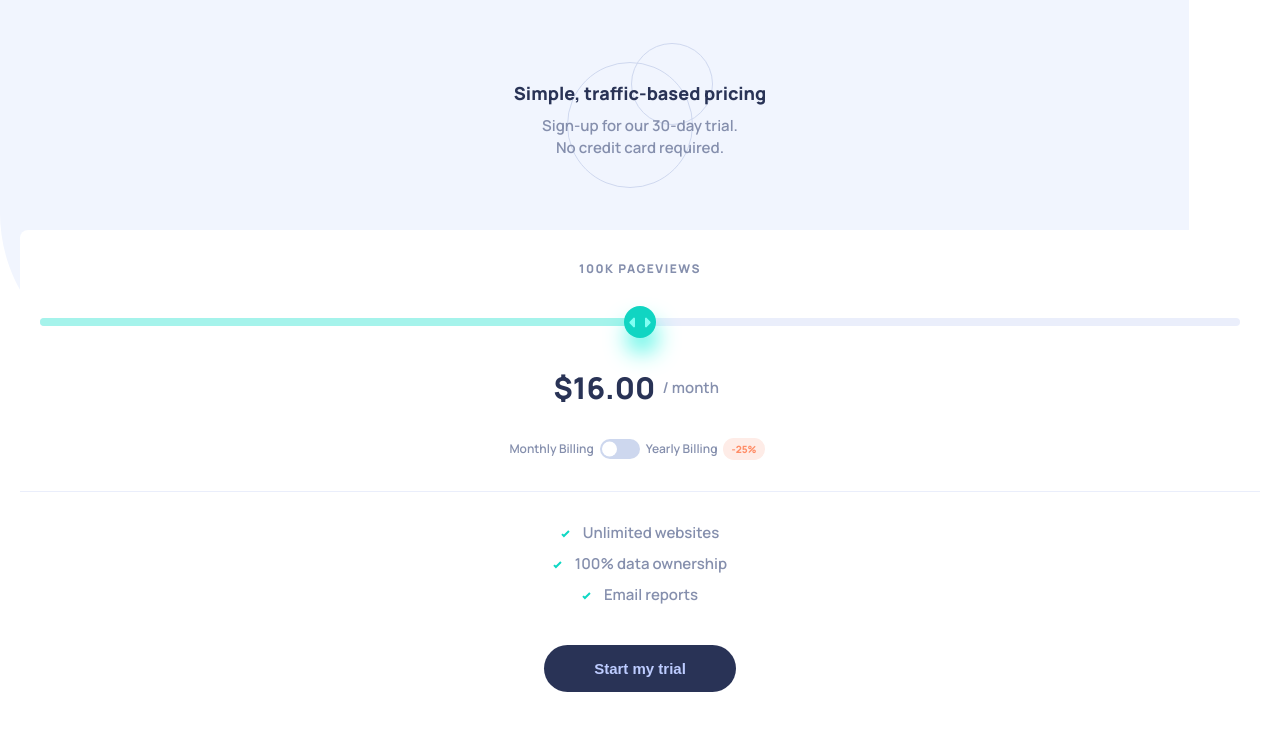
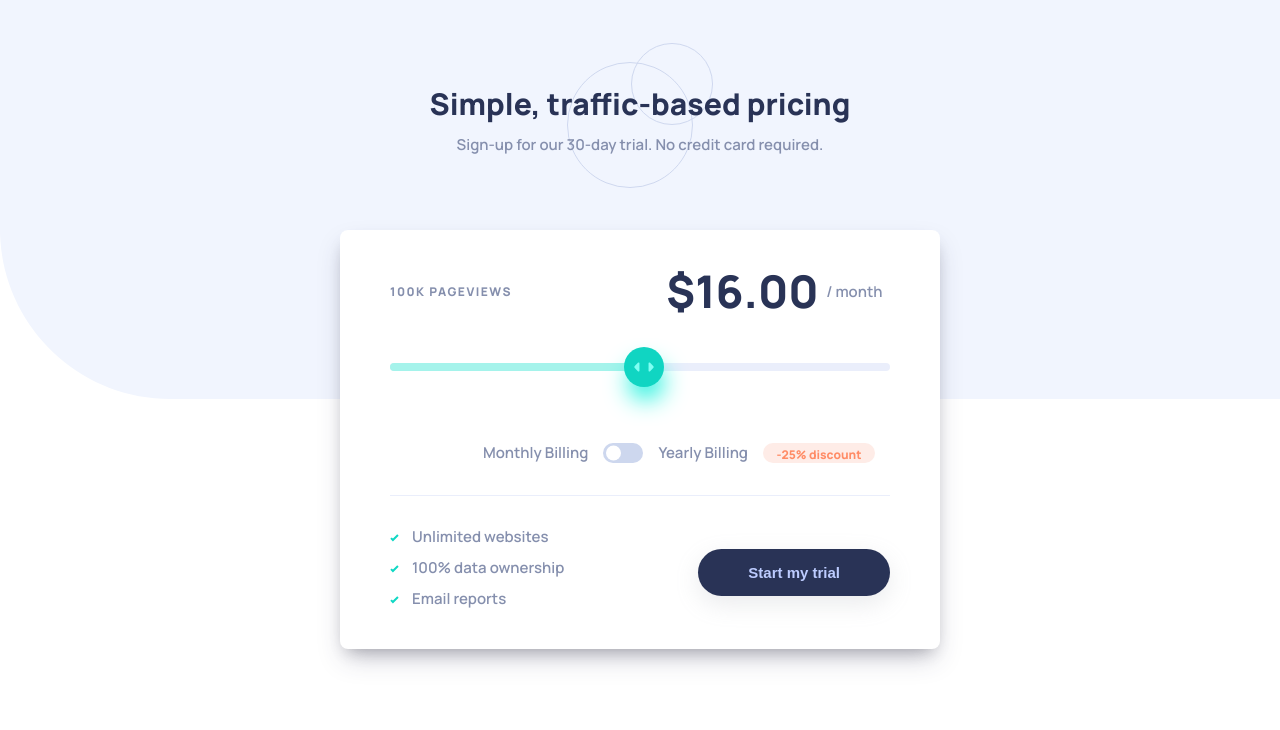
Before and after one commit to Tyson-Wellings/Front-End-Mentor-Interactive-Pricing-Component-project, a plain HTML site: page index.html in a window 1280 px wide. Drawn offline with Linux system fonts and the light colour scheme.

Commit message:
Desktop CSS layout finished next is js

```diff
--- a/index.html
+++ b/index.html
@@ -60,7 +60,7 @@
         Yearly Billing
       </p>
       <p class="percentage">
-        -25%
+        -25% discount
       </p>
     </div>
     <div id="main-content-card-bottom">
--- a/styles.css
+++ b/styles.css
@@ -63,7 +63,10 @@ main{
     background-color: white;
     box-sizing: border-box;
     border-radius: 8px;
-    width: 100%;
+    width: 335px;
+    margin: 0 auto 100px auto;
+    box-shadow: rgba(50, 50, 93, 0.25) 0px 13px 27px -5px,
+    rgba(0, 0, 0, 0.3) 0px 8px 16px -8px;
 
 }
 
@@ -250,6 +253,10 @@ main{
     font-size: 10px;
     padding: 4px 8px;
     border-radius: 10.8px;
+    width: 30px;
+    height: 12px;
+    line-height: 15px;
+    overflow: hidden;
 }
 
 #main-content-card-bottom{
@@ -277,5 +284,123 @@ main{
     background-color: var(--Dark-Desaturated-Blue);
     font-weight: 700;
     font-size: 15px;
-    margin-top: 30px;
+    margin-top: 20px;
+    box-shadow: rgba(149, 157, 165, 0.2) 0px 8px 24px;
 }
+
+@media only screen and (min-width: 1000px){
+    #pricing-form{
+        width: 670px;
+        margin: 0 auto;
+    }
+
+    #slider-padding-wrapper{
+        padding: 0 40px;
+    }
+
+    main{
+        background-size: 100%;
+        height: 100%;
+        padding: 40px;
+    }
+
+    h1{
+        font-size: 30px;
+    }
+
+    p{
+        font-size: 15px;
+    }
+
+    #intro-container{
+        margin: 0 0 40px 0;
+    }
+
+    #intro-container .regular-copy{
+        width: 100%;
+
+    }
+
+    #page-views-text{
+        grid-area: page-views;
+        padding: 0;
+        justify-self: left;
+    }
+
+    #slider-padding-wrapper{
+        grid-area: slider;
+        padding: 0;
+    }
+
+    #pricing-container{
+        grid-area: price;
+        display: flex;
+        align-items: center;
+        justify-self: end;
+    }
+
+    #billing-interval-container{
+        grid-area: billing;
+        justify-self: center;
+        justify-self: end;
+    }
+
+    #main-content-card-bottom{
+        grid-area: bottom-content;
+        flex-direction: row;
+        justify-content: space-between;
+        padding: 30px 0 0 0;
+    }
+
+    #start-my-trial-button{
+        margin: 0;
+    }
+
+    #value-propositions-container{
+        text-align: left;
+    }
+
+
+    #pricing-form{
+        padding: 30px 50px;
+        display: grid;
+        grid-template-columns: auto;
+        grid-template-rows: auto;
+        grid-template-areas:
+        "page-views price"
+        "slider slider"
+        "billing billing"
+        "bottom-content bottom-content";
+        align-items: center;
+        box-sizing: border-box;
+        width: 600px;
+
+
+    }
+
+    #price{
+        font-size: 45px;
+    }
+
+    #billing-interval-container .regular-copy, #switch-container, .percentage {
+        font-size: 15px;
+        margin: 0 15px 0 0;
+    }
+
+    .percentage{
+        font-size: 12px;
+        width: 96px;
+        line-height: auto;
+    }
+    #page-views-slider::-webkit-slider-thumb{
+        width: 40px;
+        height: 40px;
+        border-radius: 20px;
+    }
+    #slider-visible-thumb{
+        width: 40px;
+        height: 40px;
+        border-radius: 20px;
+        background-size: 20px;
+    }
+}
```
